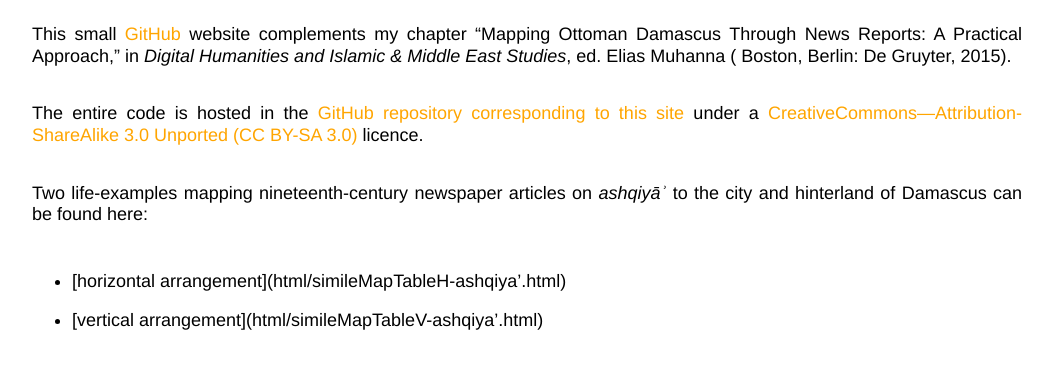
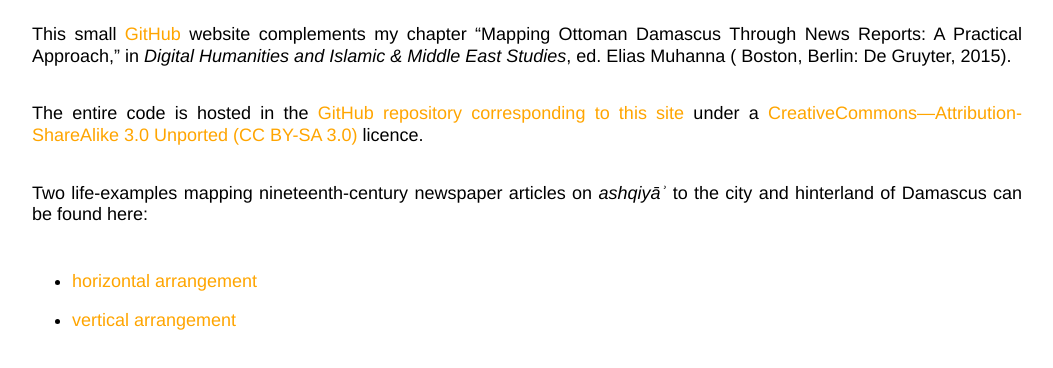
Before and after one commit to tillgrallert/MappingOttomanDamascus2014, a plain HTML site: page index.html in a window 1280 px wide. Shown: the part 238-606 px from the top of the page, without its empty margins (113-1166 px from the left). Drawn offline with Linux system fonts and the light colour scheme.

Commit message:
minor changes
changed the links

```diff
--- a/index.html
+++ b/index.html
@@ -169,8 +169,8 @@
 <p>The entire code is hosted in the <a href="https://github.com/tillgrallert/MappingOttomanDamascus2014">GitHub repository corresponding to this site</a> under a <a href="http://creativecommons.org/licenses/by-sa/3.0/">CreativeCommons—Attribution-ShareAlike 3.0 Unported (CC BY-SA 3.0)</a> licence.</p>
 <p>Two life-examples mapping nineteenth-century newspaper articles on <em>ashqiyāʾ</em> to the city and hinterland of Damascus can be found here:</p>
 <ul>
-<li>[horizontal arrangement](html/simileMapTableH-ashqiya’.html)</li>
-<li>[vertical arrangement](html/simileMapTableV-ashqiya’.html)</li>
+<li><a href="html/simileMapTableH-ashqiya.html">horizontal arrangement</a></li>
+<li><a href="html/simileMapTableV-ashqiya.html">vertical arrangement</a></li>
 </ul>
 </body>
 </html>
```
Also changed, not shown: 1 other file. Lines whose indentation alone changed are shown as unchanged.
